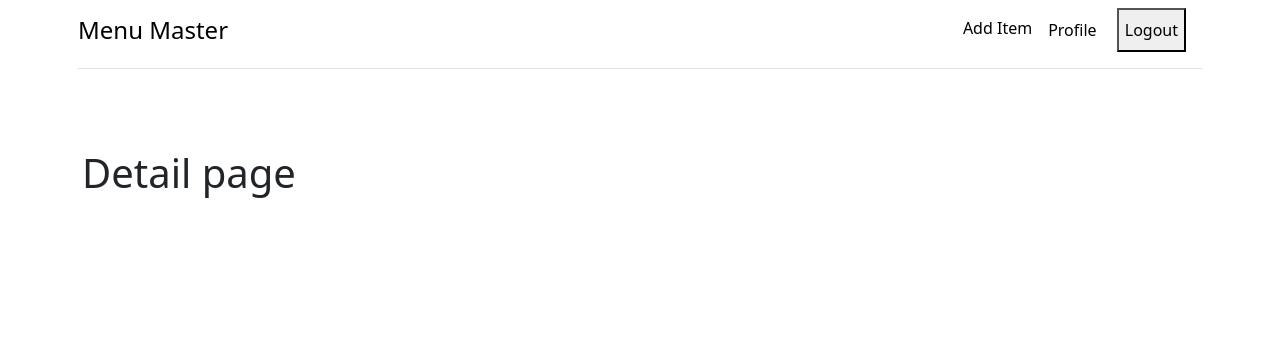
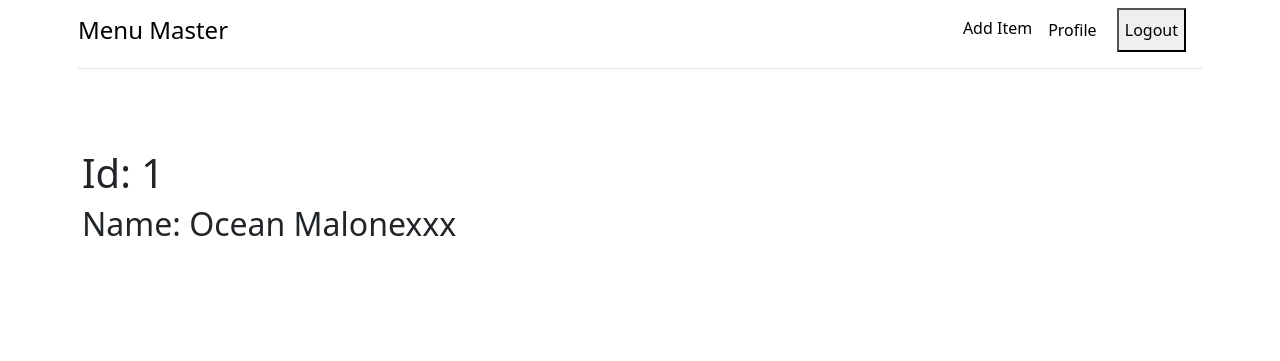
Before and after one commit to 2Bit-Synergy/menu-master, a Django app: page /menu/1/ in a window 1280 px wide. Shown: the top 361 px of the page. Run offline with Django 5.2, Linux system fonts and the light colour scheme; a user stored in the database is signed in; data comes from the database, SQL or seed files in the repository; both versions use the stored data as it was after the commit.

Commit message:
Implement class view for list and detail view

```diff
--- a/menu/templates/detail.html
+++ b/menu/templates/detail.html
@@ -1,4 +1,5 @@
 {% extends 'layouts/base.html' %}
 {% block body %}
-<h1>Detail page {{ id }}</h1>
+<h1>Id: {{ object.pk }}</h1>
+<h2>Name: {{ object.name }}</h2>
 {% endblock %}
--- a/menu/urls.py
+++ b/menu/urls.py
@@ -5,8 +5,8 @@ from . import views
 app_name = 'menu'
 
 urlpatterns = [
-    path('', views.index, name="index"),
-    path('menu/<int:id>/', views.detail, name="detail"),
+    path('', views.IndexClassView.as_view(), name="index"),
+    path('menu/<int:pk>/', views.DetailClassView.as_view(), name="detail"),
     path('menu/create', views.create, name="create"),
     path('menu/update/<int:id>/', views.update, name="update"),
     path('menu/delete/<int:id>/', views.delete, name="delete"),
--- a/menu/views.py
+++ b/menu/views.py
@@ -3,20 +3,18 @@ from django.http import HttpResponse
 from django.contrib.auth.decorators import login_required
 from .models import Item
 from .forms import ItemForm
+from django.views.generic.list import ListView
+from django.views.generic.detail import DetailView
+from django.contrib.auth.mixins import LoginRequiredMixin
 
-@login_required
-def index(request):
-    items = Item.objects.all()
+class IndexClassView(LoginRequiredMixin, ListView):
+    model = Item
+    template_name = 'index.html'
+    context_object_name = 'items'
 
-    return render(request, 'index.html', { 'items': items })
-
-@login_required
-def detail(request, id):
-    item = Item.objects.get(pk=id)
-    context = {
-        'item': item
-    }
-    return render(request, 'detail.html', context)
+class DetailClassView(LoginRequiredMixin, DetailView):
+    model = Item
+    template_name = 'detail.html'
 
 @login_required
 def create(request):
```
Also changed, not shown: db.sqlite3.
